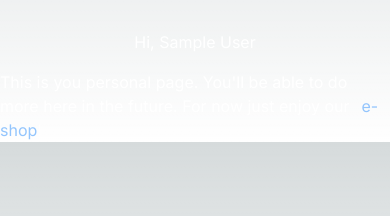
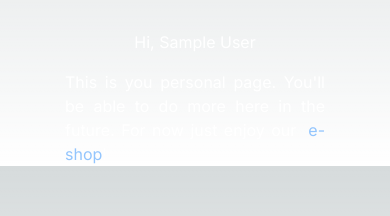
Before and after one commit to lhotovy/websters-eshop, a Next.js app: page /dashboard in a window 390 px wide. Shown: the part 226-442 px from the top of the page. Built offline with nearby package versions, Linux system fonts and the light colour scheme; no server answers; sample sign-in values are in the browser's storage.

Commit message:
Responsive design for dashboard

```diff
--- a/src/app/dashboard/page.tsx
+++ b/src/app/dashboard/page.tsx
@@ -23,7 +23,8 @@ const Dashboard = () => {
                 <div>
                     Hi, {session?.user?.name}
                 </div>
-                <p>This is you personal page. You'll be able to do more here in the future. For now just enjoy our
+                <p className="md:w-4/5 md:text-center w-2/3 text-justify">
+                    This is you personal page. You'll be able to do more here in the future. For now just enjoy our
                     <span className="ml-3 text-blue-300">
                         <Link href="/eshop">
                             e-shop
```
